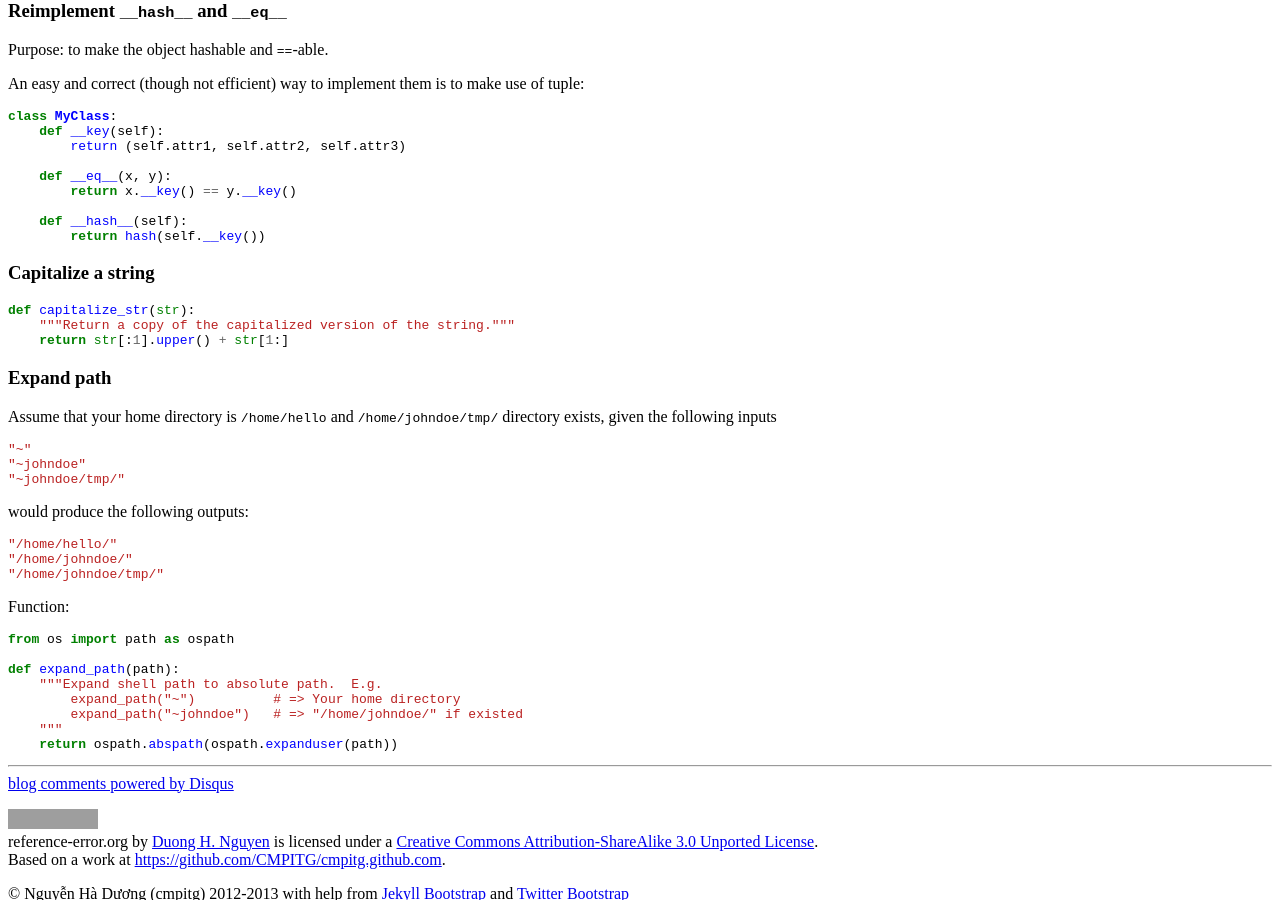
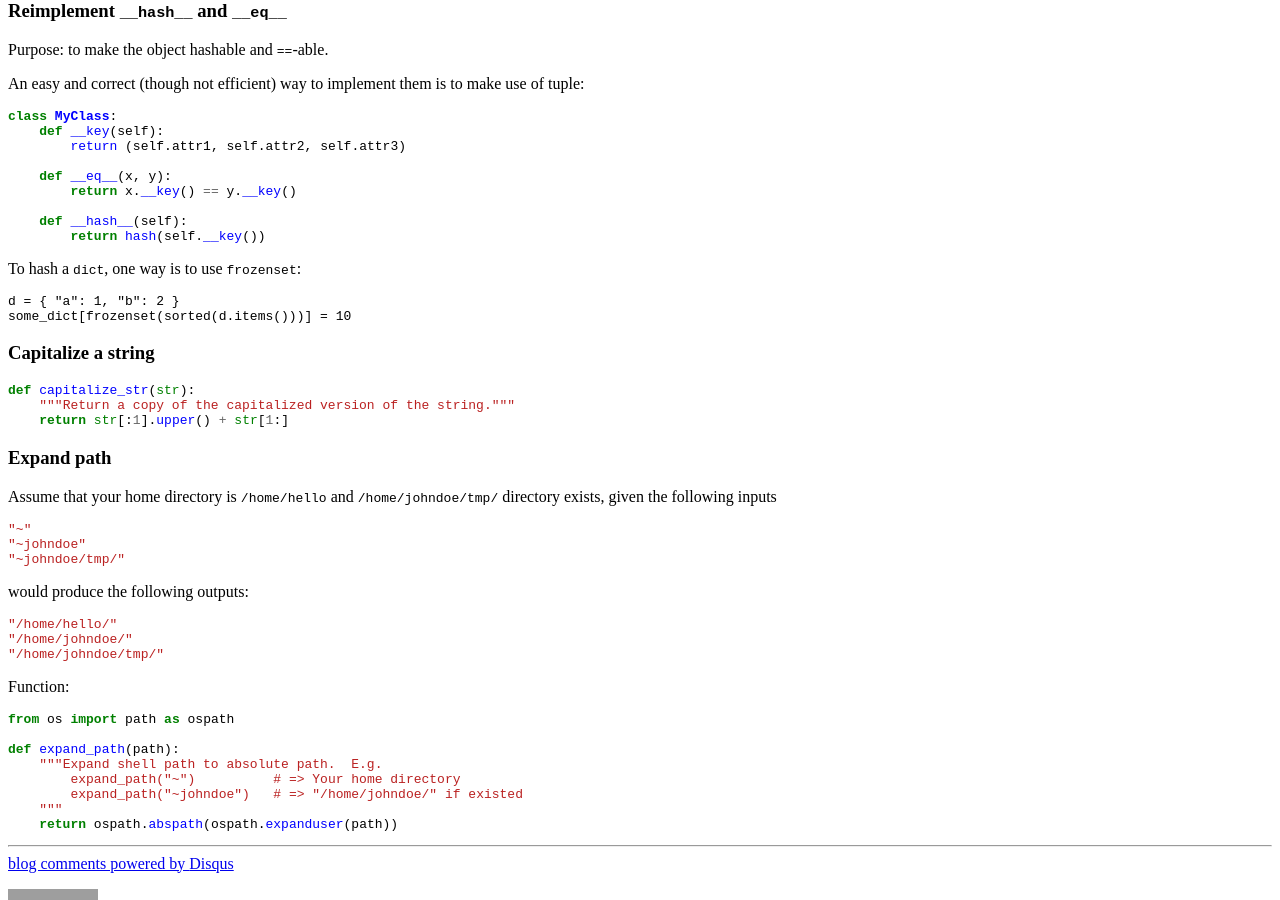
Before and after one commit to cmpitg/cmpitg.github.com, a Jekyll site: the page built from guides/python.md, in a window 1280 px wide and 900 px high, scrolled down 628 px. Built offline with Jekyll 4.4.1, drawn with Linux system fonts in a browser that asks for light colours; Markdown is read by kramdown in place of the engine named in the settings; comment, search, counter and statistics services are not loaded; grey boxes are pictures that could not be loaded.

Commit message:
Python idiom: hashing dict

````diff
--- a/guides/python.md
+++ b/guides/python.md
@@ -43,6 +43,13 @@ class MyClass:
         return hash(self.__key())
 ```
 
+To hash a `dict`, one way is to use `frozenset`:
+
+```
+d = { "a": 1, "b": 2 }
+some_dict[frozenset(sorted(d.items()))] = 10
+```
+
 ### Capitalize a string
 
 ```python
````
